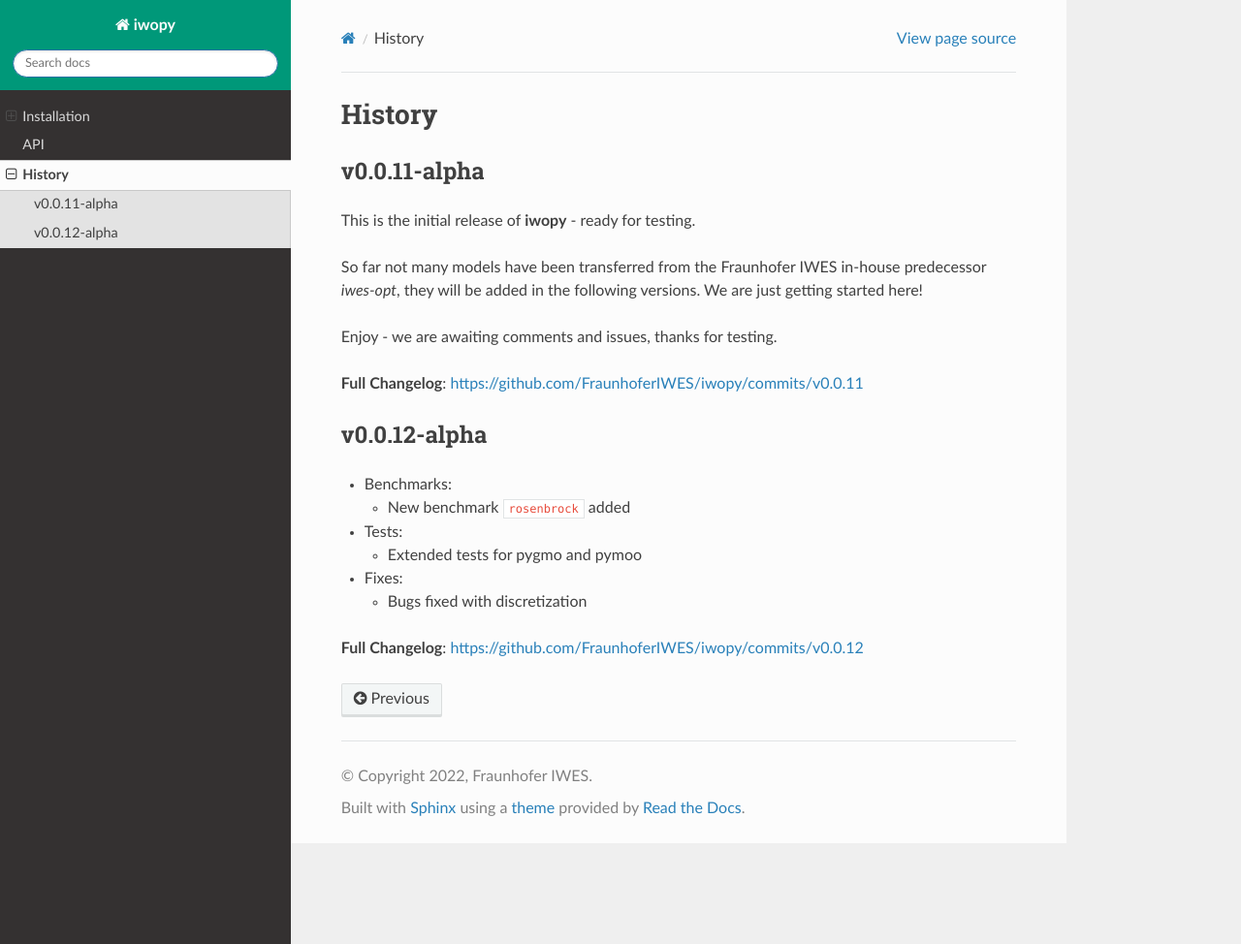
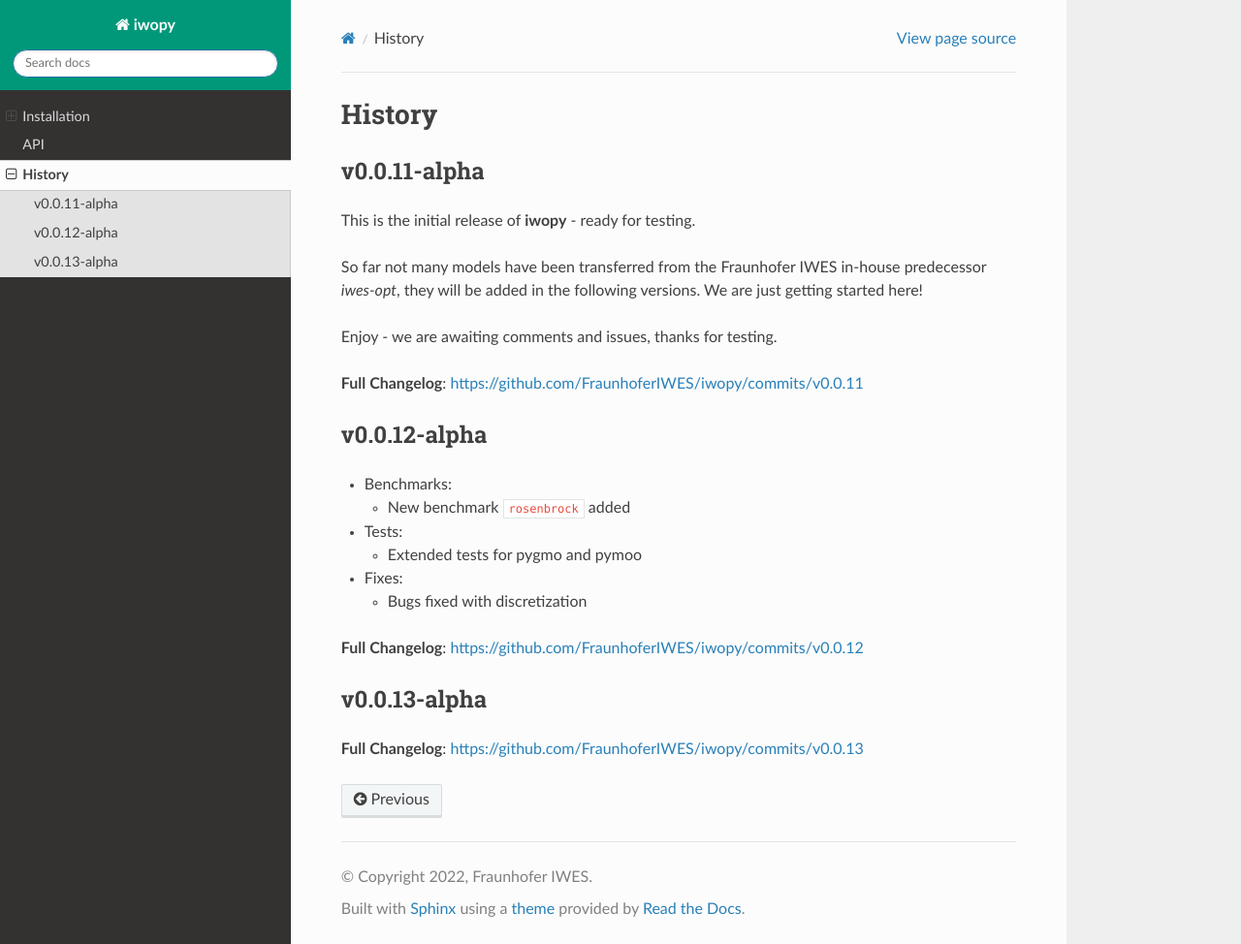
Before and after one commit to FraunhoferIWES/iwopy, a Sphinx documentation site: the page built from docs/source/history.md, in a window 1280 px wide and 974 px high. Shown: the whole window at 97% size. Built offline with Sphinx 7.4.7 and the Read the Docs theme 2.0.0, drawn with Linux system fonts in a browser that asks for light colours; pages that are not in the unit, such as notebooks, are missing from menus; the version number could not be read and is left out.

Commit message:
version increment

```diff
--- a/docs/source/history.md
+++ b/docs/source/history.md
@@ -22,3 +22,10 @@ Enjoy - we are awaiting comments and issues, thanks for testing.
     - Bugs fixed with discretization
 
 **Full Changelog**: https://github.com/FraunhoferIWES/iwopy/commits/v0.0.12
+
+## v0.0.13-alpha
+
+
+
+
+**Full Changelog**: https://github.com/FraunhoferIWES/iwopy/commits/v0.0.13
```
Also changed, not shown: 1 other file.
